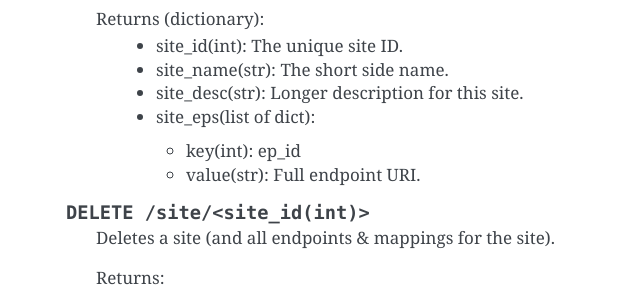
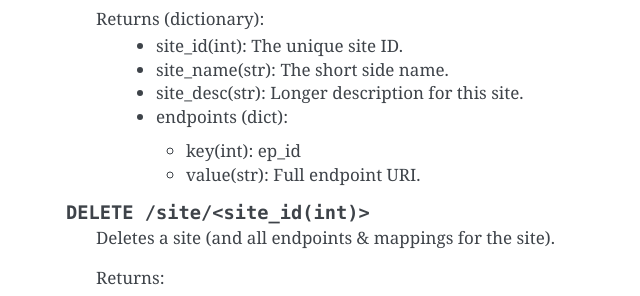
Before and after one commit to ic-hep/pdm, a Sphinx documentation site: the page built from doc/source/reference/api/siteservice.rst, in a window 1280 px wide. Shown: the part 814-1110 px from the top of the page, without its empty margins (354-994 px from the left). Built offline with Sphinx 7.4.7, drawn with Linux system fonts in a browser that asks for light colours.

Commit message:
Update get_site doc to match behaviour

```diff
--- a/doc/source/reference/api/siteservice.rst
+++ b/doc/source/reference/api/siteservice.rst
@@ -40,7 +40,7 @@ All calls return usual HTTP error codes:
     - site_id(int): The unique site ID.
     - site_name(str): The short side name.
     - site_desc(str): Longer description for this site.
-    - site_eps(list of dict):
+    - endpoints (dict):
 
       - key(int): ep_id
       - value(str): Full endpoint URI.
```
